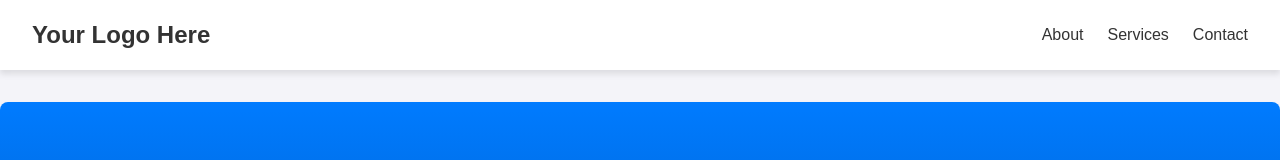
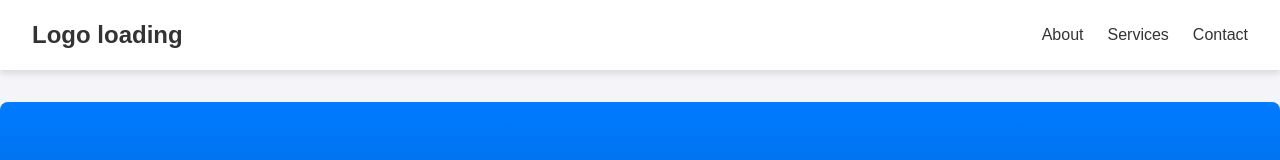
Before and after one commit to Eliascodebreaker/mafokwane, a plain HTML site: page index.html in a window 1280 px wide. Shown: the top 160 px of the page. Drawn offline with Linux system fonts and the light colour scheme; a script that the page names is missing.

Commit message:
Update index.html

```diff
--- a/index.html
+++ b/index.html
@@ -9,7 +9,7 @@
 <body>
   <!-- Header -->
   <header>
-    <div class="logo">Your Logo Here</div>
+    <div class="logo">Logo loading</div>
     <nav>
       <a href="#about">About</a>
       <a href="#services">Services</a>
```
